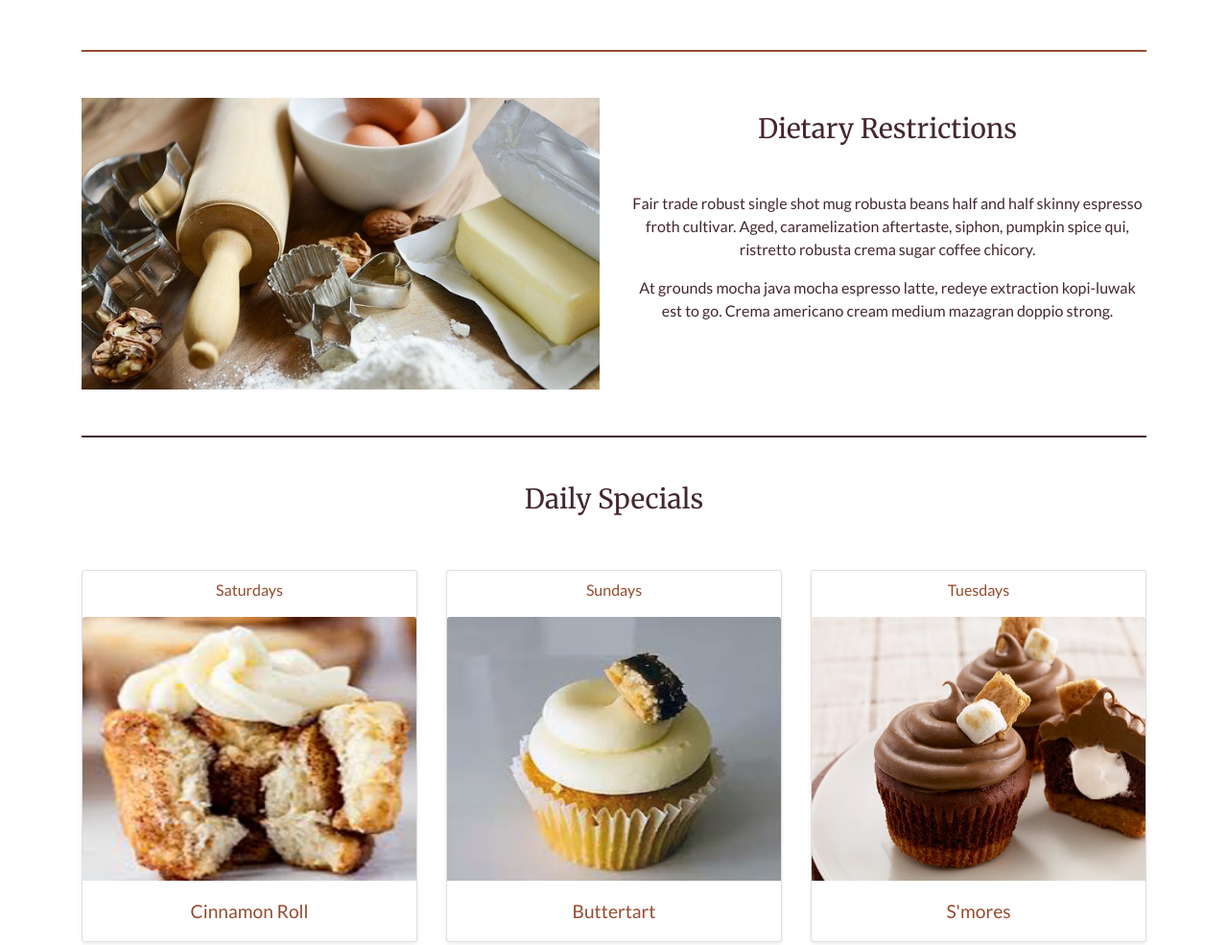
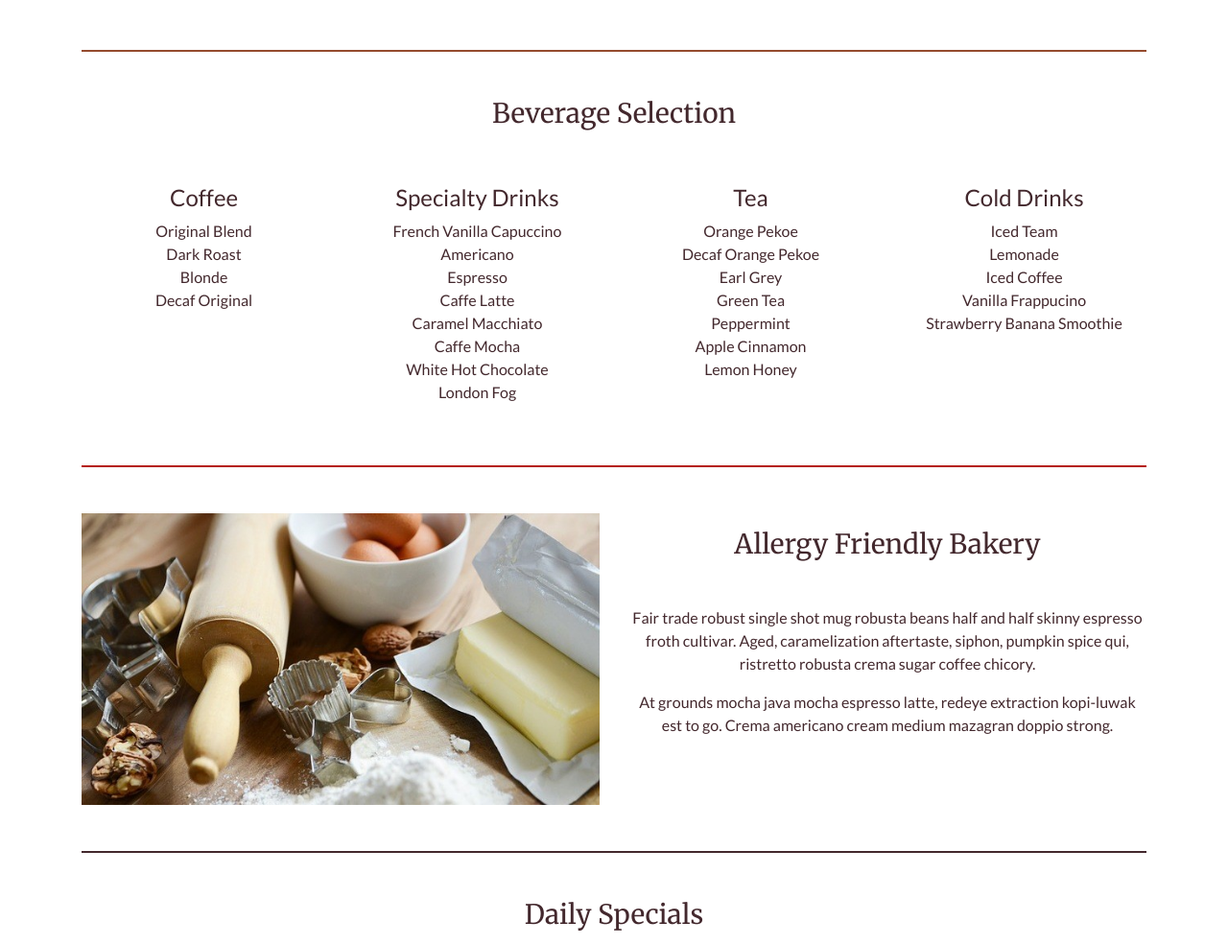
Before and after one commit to katieatgeorgian/comp2081-assignment1, a plain HTML site: page index.html in a window 1280 px wide. Shown: the part 826-1811 px from the top of the page at 96% size. Drawn offline with nearby package versions, Linux system fonts and the light colour scheme; a web font is replaced by a local one.

Commit message:
added coffees and js cafe img feature

```diff
--- a/css/layout.css
+++ b/css/layout.css
@@ -24,6 +24,10 @@ section ul {
   display: none;
 }
 
+.cafe {
+  max-height: 400px;
+}
+
 @media only screen and (min-width: 769px) {
   #logo {
     width: 200px;
--- a/index.html
+++ b/index.html
@@ -26,7 +26,7 @@
     <link href="./css/layout.css" rel="stylesheet" />
     <link href="./css/typography.css" rel="stylesheet" />
 
-    <title>The Cupcake Cafe</title>
+    <title>The Cupcakery Cafe</title>
   </head>
   <body>
     <div class="container">
@@ -147,7 +147,7 @@
         </div>
         <!-- end of modal-->
 
-        <h1 class="text-center">The Cupcake Cafe</h1>
+        <h1 class="text-center">The Cupcakery Cafe</h1>
 
         <!-- START OF CAROUSEL -->
         <div
@@ -273,23 +273,80 @@
             </p>
           </section>
           <section class="col-sm-6 col-xs-12 text-center">
-            <img src="./images/cafe.jpg" alt="cupcake bakery front desk" />
+            <img class="cafe"id="cafe" src="./images/cafe.jpg" alt="cupcake bakery front desk" />
             <!-- image borrowed from https://thecakeblog.com/2011/08/peggy-porschen-cakes.html-->
           </section>
         </div>
+
         <div class="separatorBrown"></div>
+
+        <!-- start of coffees -->
+        <div class="row pt-5">
+          <h3 class="col-12 text-center">Beverage Selection</h3>
+        </div>
+        <div class="row pt-5 text-center">
+          <section class="col-3">
+            <h4>Coffee</h4>
+            <ul class="list-unstyled">
+              <li>Original Blend</li>
+              <li>Dark Roast</li>
+              <li>Blonde</li>
+              <li>Decaf Original</li>
+            </ul>
+          </section>
+          <section class="col-3">
+            <h4>Specialty Drinks</h4>
+            <ul class="list-unstyled">
+              <li>French Vanilla Capuccino</li>
+              <li>Americano</li>
+              <li>Espresso</li>
+              <li>Caffe Latte</li>
+              <li>Caramel Macchiato</li>
+              <li>Caffe Mocha</li>
+              <li>White Hot Chocolate</li>
+              <li>London Fog</li>
+            </ul>
+          </section>
+          <section class="col-3">
+            <h4>Tea</h4>
+            <ul class="list-unstyled">
+              <li>Orange Pekoe</li>
+              <li>Decaf Orange Pekoe</li>
+              <li>Earl Grey</li>
+              <li>Green Tea</li>
+              <li>Peppermint</li>
+              <li>Apple Cinnamon</li>
+              <li>Lemon Honey</li>
+            </ul>
+          </section>
+          <section class="col-3">
+            <h4>Cold Drinks</h4>
+              <ul class="list-unstyled">
+                <li>Iced Team</li>
+                <li>Lemonade</li>
+                <li>Iced Coffee</li>
+                <li>Vanilla Frappucino</li>
+                <li>Strawberry Banana Smoothie</li>
+              </ul>
+          </section>
+        </div>
+
+        <div class="separatorRed mt-5"></div>
+
         <div class ="row pt-5">
           <section class="col-6 text-center">
             <img class="w-100"src="./images/baking-ingredients.jpg" alt="baking supplies on counter" >
             <!-- image borrowed from https://www.yummy.ph/lessons/baking/baking-ingredients-that-spoil-fast -->
           </section>
           <section class="col-6 text-center">
-            <h3 class="mt-3 mb-5">Dietary Restrictions</h3>
+            <h3 class="mt-3 mb-5">Allergy Friendly Bakery</h3>
             <p>Fair trade robust single shot mug robusta beans half and half skinny espresso froth cultivar. Aged, caramelization aftertaste, siphon, pumpkin spice qui, ristretto robusta crema sugar coffee chicory.</p>
             <p>At grounds mocha java mocha espresso latte, redeye extraction kopi-luwak est to go. Crema americano cream medium mazagran doppio strong.</p>
           </section>
         </div>
+
         <div class="separatorGrey mt-5"></div>
+
         <!-- start of album -->
         <div class="row pt-5">
           <h3 class="col-12 text-center">Daily Specials</h3>
@@ -427,7 +484,7 @@
         <div class="row pt-2">
           <section class="col-8 pl-4 text-left">
             <p>
-              &#169; The Cupcake Cafe - All Rights Reserved
+              &#169; The Cupcakery Cafe - All Rights Reserved
             </p>
           </section>
           <section class="col-4">
@@ -472,5 +529,6 @@
       integrity="sha384-JjSmVgyd0p3pXB1rRibZUAYoIIy6OrQ6VrjIEaFf/nJGzIxFDsf4x0xIM+B07jRM"
       crossorigin="anonymous"
     ></script>
+    <script src="js/app.js"></script>
   </body>
 </html>
--- /dev/null
+++ b/js/app.js
@@ -0,0 +1,14 @@
+const cafeImage = document.querySelector("#cafe");
+
+cafeImage.addEventListener("mouseover", changePic);
+cafeImage.addEventListener("mouseout", changePicBack);
+
+function changePic() {
+  cafeImage.src = "./images/display.jpg";
+  cafeImage.alt = "cupcake bakery front desk";
+}
+
+function changePicBack() {
+  cafeImage.src = "./images/cafe.jpg";
+  cafeImage.alt = "cupcakes and cakes in a display case";
+}
```
Also changed, not shown: images/display.jpg (added).
